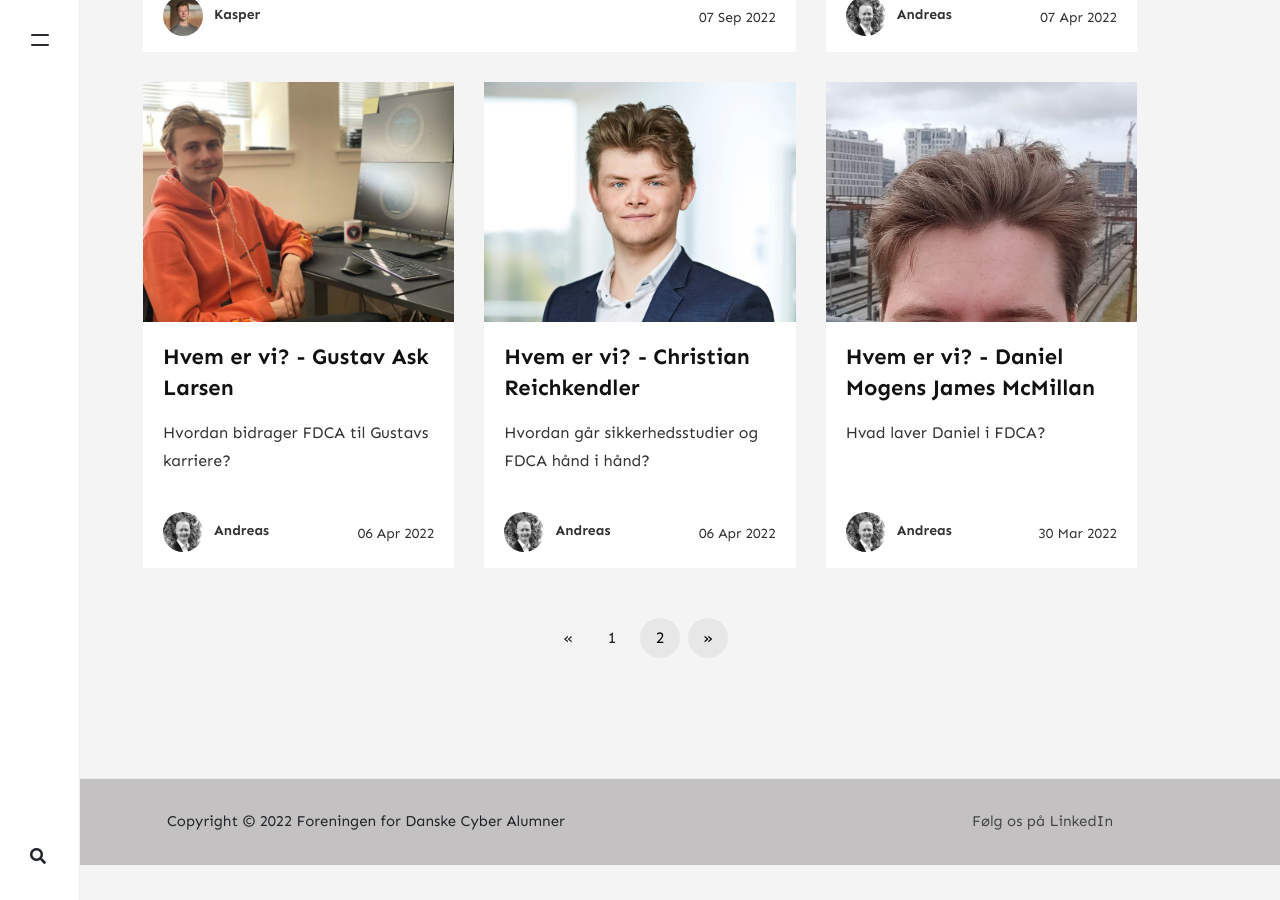
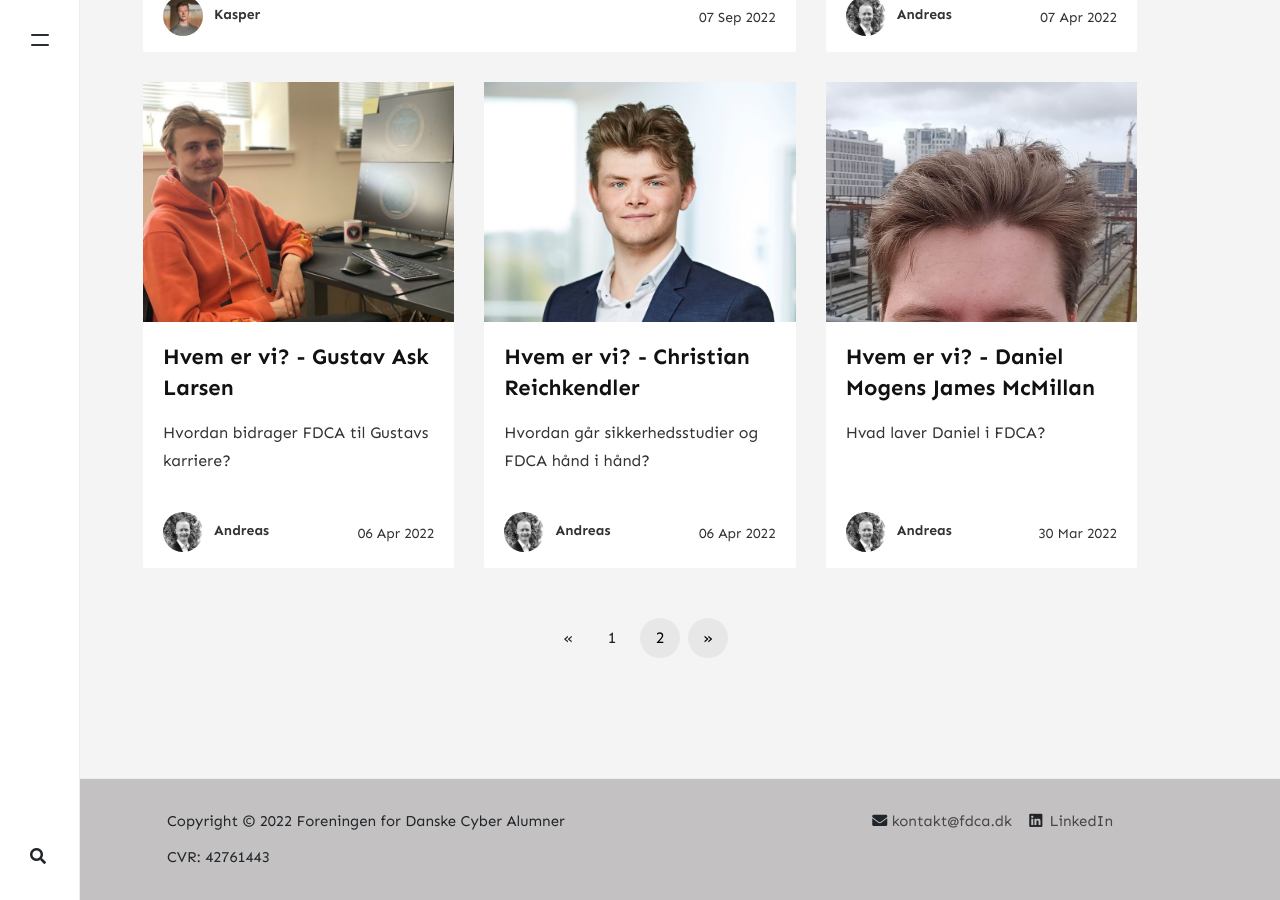
Before and after one commit to Guzzy711/blog-fdca, a Jekyll site: the page built from index.html, in a window 1280 px wide and 900 px high, scrolled down 980 px. Built offline with Jekyll 4.4.1, drawn with Linux system fonts in a browser that asks for light colours; nearby versions of some CDN libraries; the list of posts is cut into pages by our own code; comment, search, counter and statistics services are not loaded; before the commit the page ends 1845 px from its top, so only the background shows below that.

Commit message:
Possible new footer?

```diff
--- a/_layouts/default.html
+++ b/_layouts/default.html
@@ -111,12 +111,18 @@
 ================================================== -->
 <footer class="footer">
     <div class="container">
-        <div class="row">
+        <div class="row gy-5">
             <div class="col-md-6 col-sm-12 text-center text-lg-left">
                 Copyright © {{ site.time | date: "%Y" }} {{ site.name }}
             </div>
             <div class="col-md-6 col-sm-12 text-center text-lg-right">
-                <a target="_blank" href="https://www.linkedin.com/company/foreningen-for-danske-cyber-alumner">Følg os på LinkedIn</a>
+                <i class="fa fa-envelope"></i>
+                <a href="mailto:kontakt@fdca.dk" style="padding-right: 10px;">kontakt@fdca.dk</a>
+                <i class="fab fa-fw fa-linkedin"></i>
+                <a target="_blank" href="https://www.linkedin.com/company/foreningen-for-danske-cyber-alumner">LinkedIn</a>
+            </div>
+            <div class="col-md-6 col-sm-12 text-center text-lg-left" style="padding-top: 10px;">
+                CVR: 42761443
             </div>
         </div>
     </div>
```
